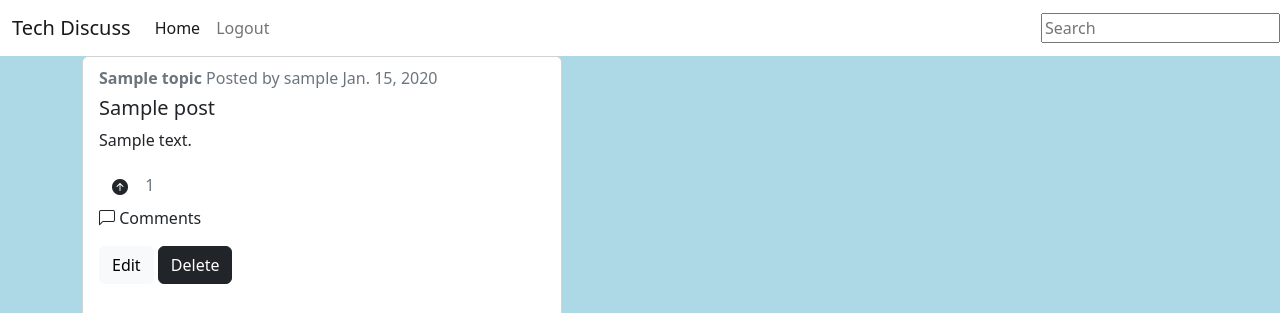
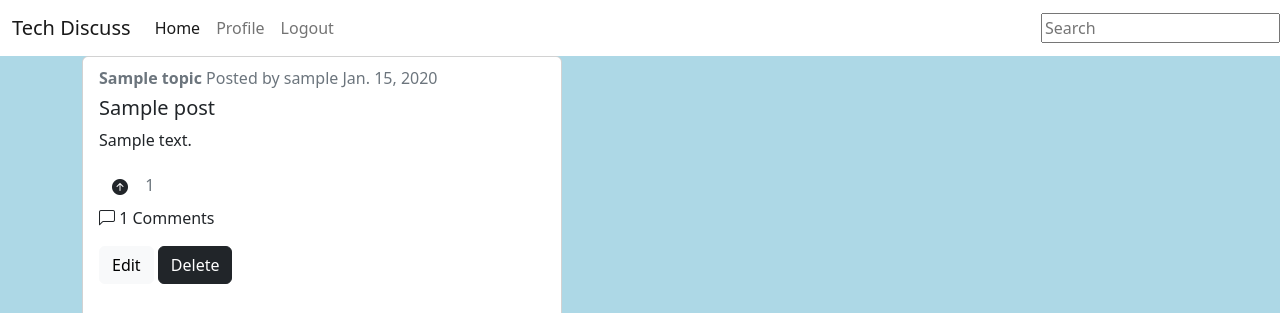
Before and after one commit to Awoyalejohn/Newsit, a Django app: a page that uses templates/base.html in a window 1280 px wide. Shown: the top 313 px of the page. Run offline with Django 4.2, Linux system fonts and the light colour scheme; a user stored in the database is signed in; tables that the repository leaves empty hold one stand-in row (values such as "Sample post").

Commit message:
Add link to profile page for signed in user

```diff
--- a/news/views.py
+++ b/news/views.py
@@ -22,6 +22,7 @@ class PostList(View):
             Q(author__username__icontains=q) |
             Q(title__icontains=q)
             )
+
         topics = Topic.objects.all()
 
 
@@ -38,12 +39,13 @@ class PostDetail(View):
         queryset = Post.objects.all()
         post = get_object_or_404(queryset, slug=slug)
         comments = post.comment_post_set.all()
+        number_of_comments = comments.count()
         comment_form = CommentForm()
         upvoted = False
         if post.upvotes.filter(id=self.request.user.id).exists():
             upvoted = True
 
-        context = {"post": post, "comments": comments, "comment_form": comment_form, "upvoted": upvoted}
+        context = {"post": post, "comments": comments, "comment_form": comment_form, "upvoted": upvoted, 'number_of_comments': number_of_comments}
         return render(request, "post_detail.html", context)
 
     def post(self, request, slug, *args, **kwargs):
--- a/templates/base.html
+++ b/templates/base.html
@@ -28,6 +28,9 @@
                         <a class="nav-link active" aria-current="page" href="{% url 'home' %}">Home</a>
                     </li>
                     {% if user.is_authenticated %}
+                    <li class="nav-item">
+                      <a class="nav-link" href="{% url 'profile' request.user.id %}">Profile</a>
+                  </li>
                     <li class="nav-item">
                         <a class="nav-link" href="{% url 'account_logout' %}">Logout</a>
                     </li>
--- a/templates/post_detail.html
+++ b/templates/post_detail.html
@@ -27,7 +27,7 @@
     <span class="text-secondary"><i class="bi bi-arrow-up-circle"></i></span>
     {% endif %}
     <span class="text-secondary">{{ post.number_of_upvotes }}</span>
-    <p><i class="bi bi-chat-left"></i> Comments</p>
+    <p><i class="bi bi-chat-left"></i> {{number_of_comments}} Comments</p>
 
     {% if request.user == post.author %}
     <a href="{% url 'post_update' post.slug %}" class="btn btn-light">Edit</a>
```
